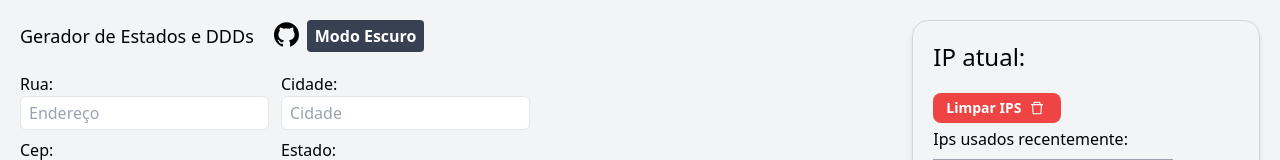
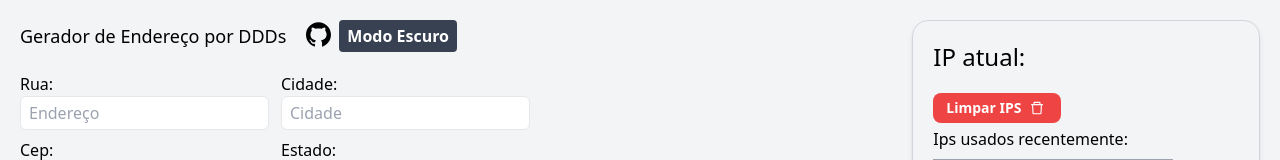
Before and after one commit to mateusdata/address-generator, a React (Create React App) app: page / in a window 1280 px wide. Shown: the top 160 px of the page. Built offline with nearby package versions, Linux system fonts and the light colour scheme; no server answers.

Commit message:
fix: App.tsx

```diff
--- a/src/App.tsx
+++ b/src/App.tsx
@@ -170,7 +170,7 @@ const App: React.FC = () => {
       {contextHolder}
       <div className='flex gap-2 items-center-center flex-col sm:flex-row items-center'>
         <div className='flex gap-5'>
-          <h1 className='font-medium text-lg text-center'>Gerador de Estados e DDDs</h1>
+          <h1 className='font-medium text-lg text-center'>Gerador de Endereço por DDDs</h1>
           <a href="https://github.com/mateusdata"><GithubOutlined className='' style={{ fontSize: 25, }} /></a>
         </div>
 
```
